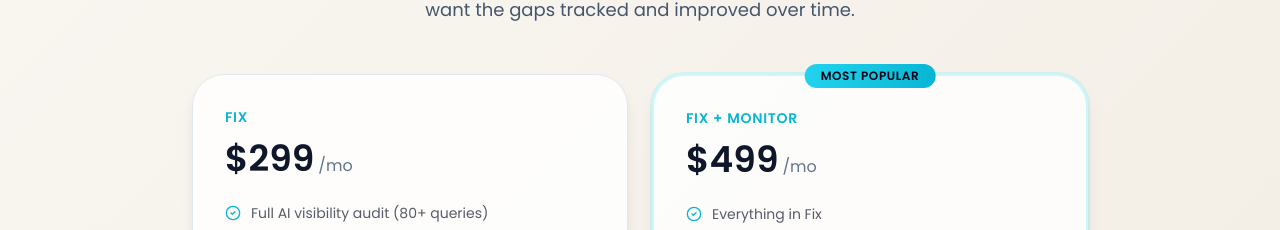
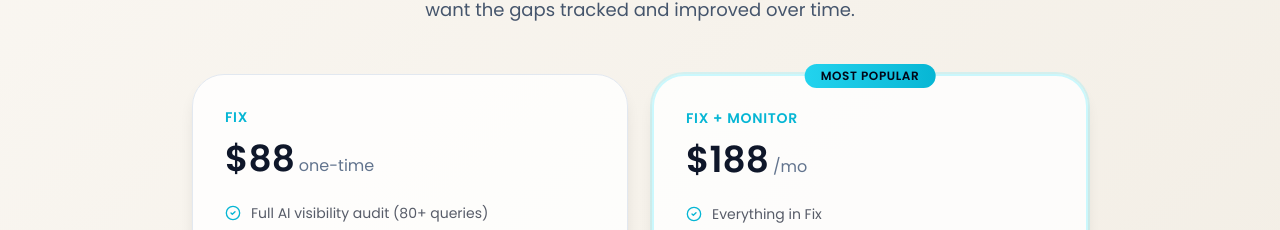
Before and after one commit to vizbizai-web/vizbiz-website, a Next.js app: page / in a window 1280 px wide. Shown: the part 3969-4199 px from the top of the page. Built offline with nearby package versions, Linux system fonts and the light colour scheme.

Commit message:
pricing: Fix  one-time, Monitor /mo + new Stripe link

```diff
--- a/src/app/HomeContent.tsx
+++ b/src/app/HomeContent.tsx
@@ -441,8 +441,8 @@ export default function HomeContent() {
               <div className="rounded-[2rem] border border-slate-200 bg-white/80 p-8 shadow-lg">
                 <div className="text-sm font-semibold uppercase tracking-wider text-[#06B6D4]">Fix</div>
                 <div className="mt-3 flex items-baseline gap-1">
-                  <span className="text-4xl font-bold text-[#0F172A]">$299</span>
-                  <span className="text-slate-500">/mo</span>
+                  <span className="text-4xl font-bold text-[#0F172A]">$88</span>
+                  <span className="text-slate-500">one-time</span>
                 </div>
                 <ul className="mt-6 space-y-3">
                   {['Full AI visibility audit (80+ queries)', 'We implement every fix for you', 'Monthly re-audit included'].map((f) => (
@@ -459,7 +459,7 @@ export default function HomeContent() {
                 <div className="absolute -top-3 left-1/2 -translate-x-1/2 rounded-full bg-gradient-to-r from-[#22D3EE] to-[#06B6D4] px-4 py-1 text-xs font-bold uppercase tracking-wider text-[#020617]">Most Popular</div>
                 <div className="text-sm font-semibold uppercase tracking-wider text-[#06B6D4]">Fix + Monitor</div>
                 <div className="mt-3 flex items-baseline gap-1">
-                  <span className="text-4xl font-bold text-[#0F172A]">$499</span>
+                  <span className="text-4xl font-bold text-[#0F172A]">$188</span>
                   <span className="text-slate-500">/mo</span>
                 </div>
                 <ul className="mt-6 space-y-3">
--- a/src/app/report/[leadId]/report-content.tsx
+++ b/src/app/report/[leadId]/report-content.tsx
@@ -1452,7 +1452,7 @@ function BlurredReportPreview({ theme }: { theme: Theme }) {
             <p className="text-xs mt-1" style={{ color: t.textMuted }}>The complete audit includes 84 queries, competitor analysis, and a fix plan</p>
           </div>
           <a
-            href="https://buy.stripe.com/5kQbJ2beTcQCexKdrq24000"
+            href="https://buy.stripe.com/eVqbJ2gzd3g275ifzy24002"
             className="px-6 py-2.5 text-sm font-semibold rounded-xl transition-all"
             style={{
               background: 'linear-gradient(to right, #22D3EE, #06B6D4)',
@@ -1476,14 +1476,14 @@ function PricingCards({ data, theme }: { data: LeadData; theme: Theme }) {
   const plans = [
     {
       name: 'Fix',
-      price: 299,
+      price: 88,
       description: 'Full audit + one-time fix',
       features: ['Full AI visibility audit (84 queries)', 'Content optimization for AI platforms', 'Local listing cleanup & schema markup', 'Competitor gap analysis', '30-day email support'],
       highlighted: false,
     },
     {
       name: 'Fix + Monitor',
-      price: 499,
+      price: 188,
       description: 'Full fix + we keep you visible every month',
       features: ['Everything in the Fix plan', 'Monthly re-audit across 84 queries', 'Score tracking dashboard — watch your AVI climb', 'Competitor movement alerts', 'Ongoing content & listing optimization', 'Dedicated support channel'],
       highlighted: true,
@@ -1542,7 +1542,7 @@ function PricingCards({ data, theme }: { data: LeadData; theme: Theme }) {
                 ))}
               </ul>
               <a
-                href={plan.name === 'Fix' ? 'https://buy.stripe.com/5kQbJ2beTcQCexKdrq24000' : 'https://buy.stripe.com/eVq8wQ4QvdUG4Xaevu24001'}
+                href={plan.name === 'Fix' ? 'https://buy.stripe.com/eVqbJ2gzd3g275ifzy24002' : 'https://buy.stripe.com/eVq8wQ4QvdUG4Xaevu24001'}
                 className="block w-full py-3.5 text-base font-semibold rounded-xl text-center transition-all"
                 style={plan.highlighted
                   ? {
@@ -1567,7 +1567,7 @@ function PricingCards({ data, theme }: { data: LeadData; theme: Theme }) {
                   }
                 }}
               >
-                {plan.name === 'Fix' ? 'Get the Full Audit — $299' : 'Fix + Monitor — $499/mo'}
+                {plan.name === 'Fix' ? 'Get the Full Audit — $88' : 'Fix + Monitor — $188/mo'}
               </a>
             </div>
           ))}
```
